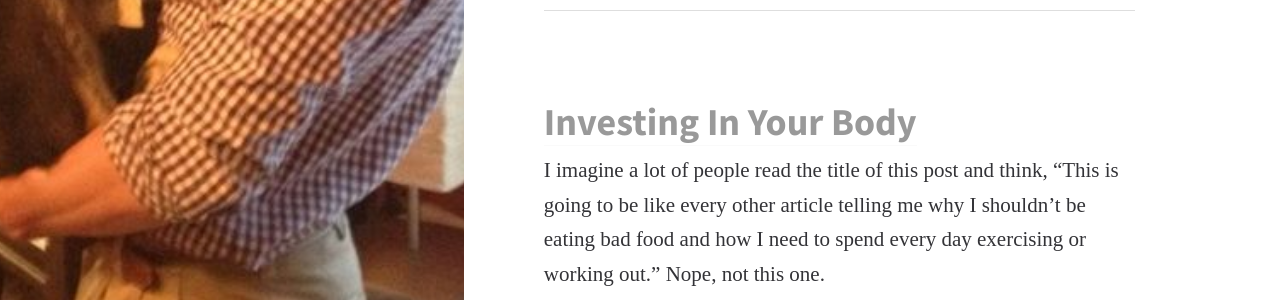
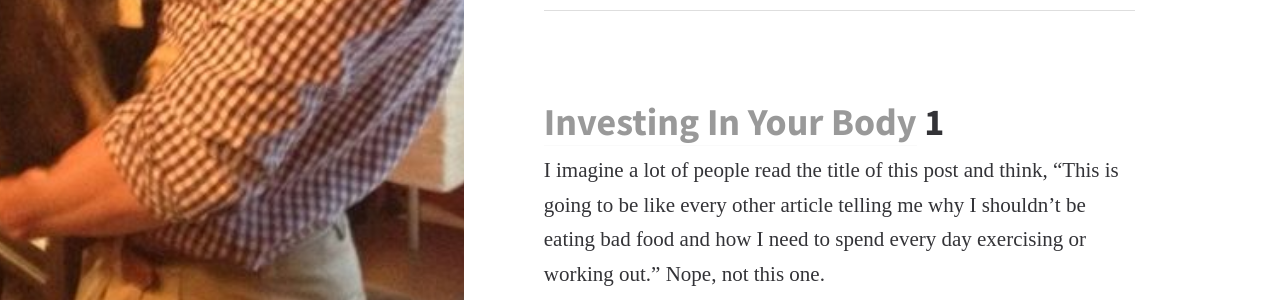
Before and after one commit to EJBlog/EJBlog.github.io, a Jekyll site: the page built from author_jake.html, in a window 1280 px wide. Shown: the part 988-1288 px from the top of the page. Built offline with Jekyll 4.4.1, drawn with Linux system fonts in a browser that asks for light colours; nearby versions of some CDN libraries; some web fonts are replaced.

Commit message:
Update author_jake.html

```diff
--- a/_layouts/author_jake.html
+++ b/_layouts/author_jake.html
@@ -112,7 +112,8 @@
                    	    {% capture postCount %}{{ postCount | plus: '1' }}{% endcapture %}
 
                             <article class="post">
-                              <h1><a href="{{ site.baseurl }}{{ post.url }}">{{ post.title }}</a></h1>
+                              <h1><a href="{{ site.baseurl }}{{ post.url }}">{{ post.title }}</a>
+                              {{postCount}}</h1>
 
                               <div class="entry">
                                 {{ post.excerpt }}
```
